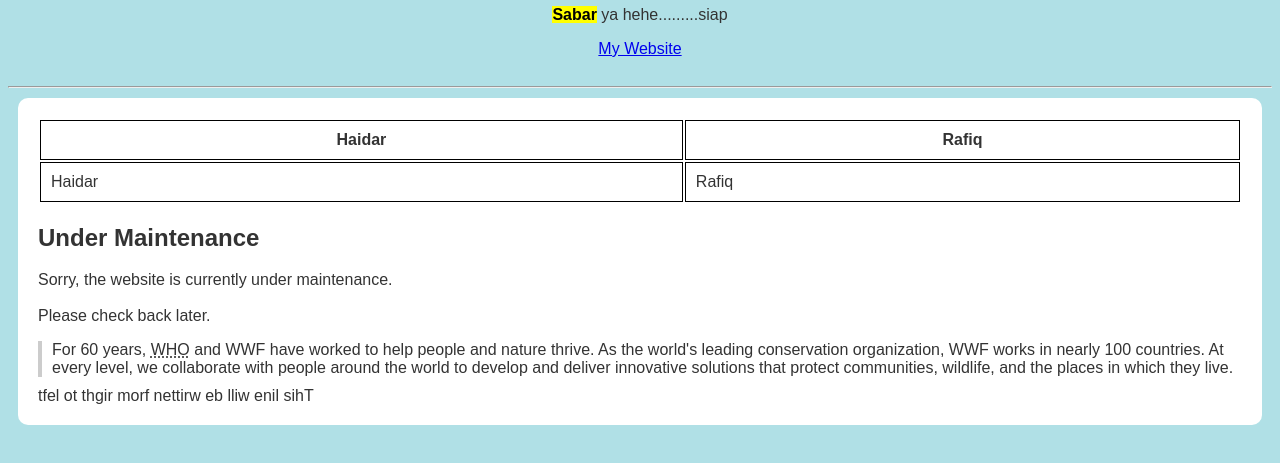
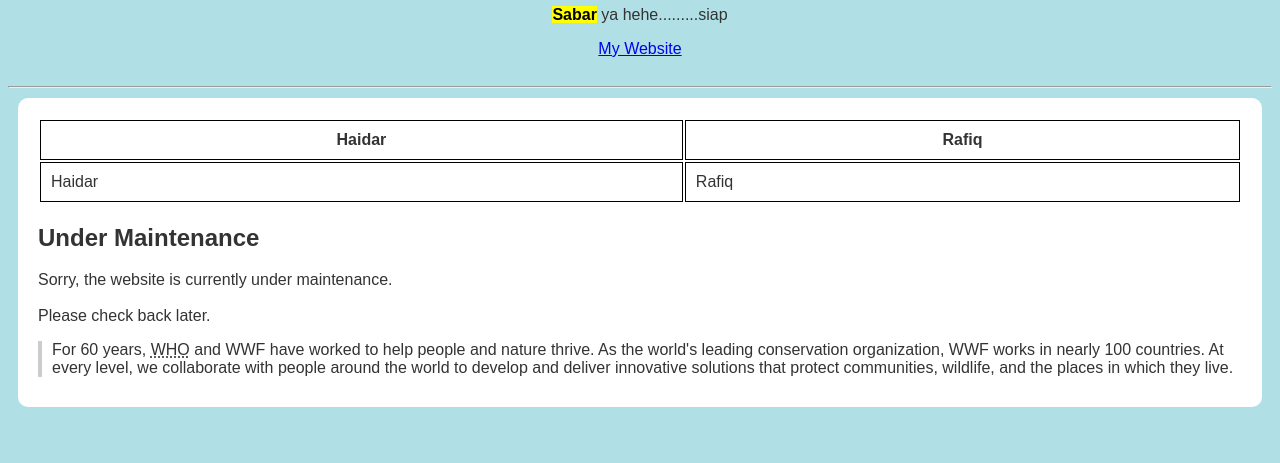
Before and after one commit to haidar394/portofolio, a plain HTML site: page index.html in a window 1280 px wide. Shown: the part 121-584 px from the top of the page. Drawn offline with Linux system fonts and the light colour scheme.

Commit message:
update (#1)

```diff
--- a/index.html
+++ b/index.html
@@ -68,8 +68,6 @@
         For 60 years, <abbr title="World Health Organization">WHO</abbr> and WWF have worked to help people and nature thrive. As the world's leading conservation organization, WWF works in nearly 100 countries. At every level, we collaborate with people around the world to develop and deliver innovative solutions that protect communities, wildlife, and the places in which they live.
     </blockquote>
 
-    <bdo dir="rtl">This line will be written from right to left</bdo>
-
 
     </div>
 </body>
```
